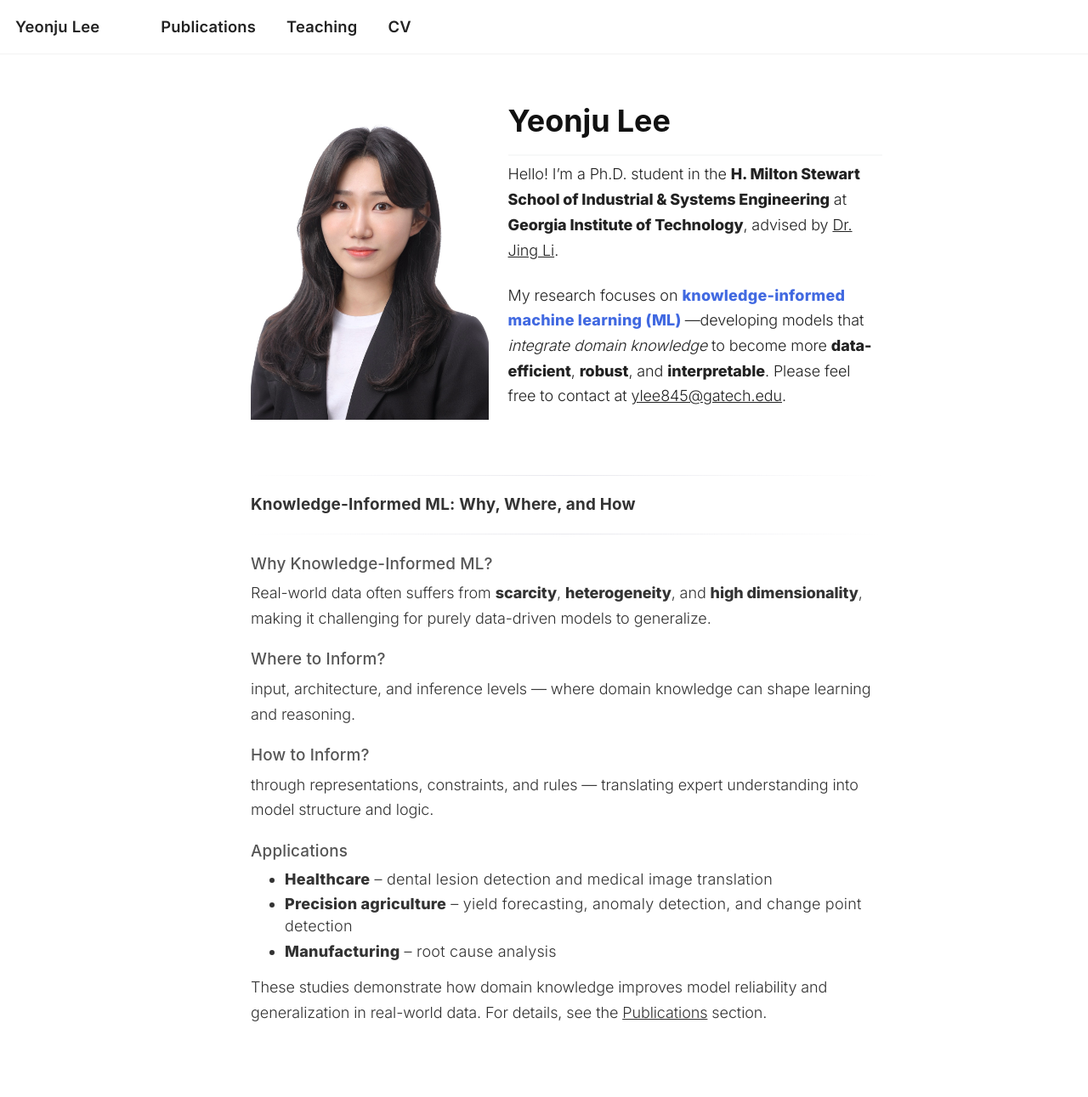
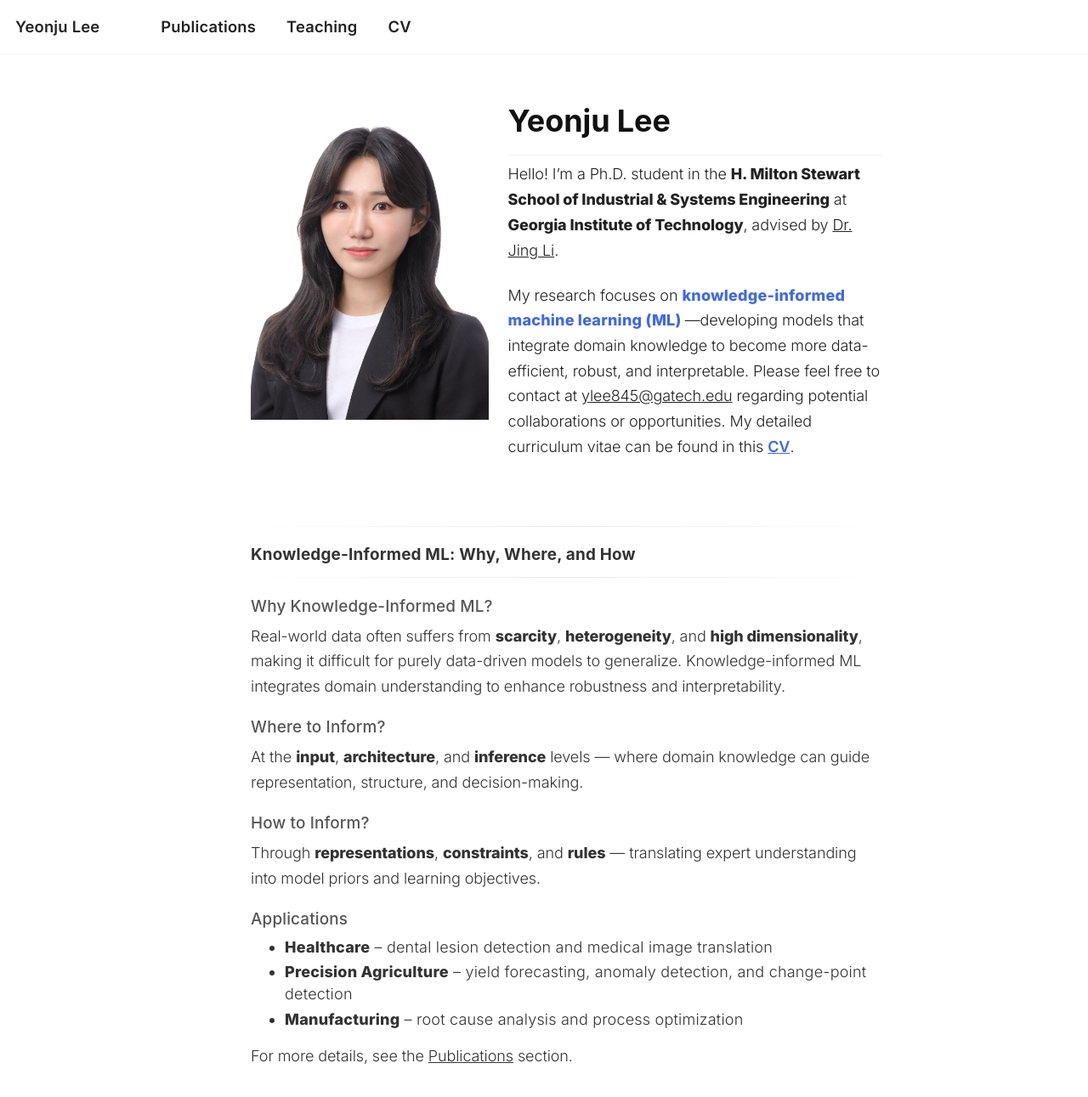
Before and after one commit to ylee845/ylee845.github.io, a Jekyll site: the page built from _pages/about.md, in a window 1280 px wide and 1400 px high. Shown: the top 1291 px of the window at 85% size. Built offline with Jekyll 4.4.1, drawn with Linux system fonts in a browser that asks for light colours; a script that is not in the unit is left out.

Commit message:
Update about.md

```diff
--- a/_pages/about.md
+++ b/_pages/about.md
@@ -168,11 +168,13 @@ h4 {
       <span style="color:#4169E1; font-weight:700; letter-spacing:0.2px;">
         knowledge-informed machine learning (ML)
       </span>
-      —developing models that
-      <em>integrate domain knowledge</em> to become more
-      <strong>data-efficient</strong>, <strong>robust</strong>, and <strong>interpretable</strong>.
+      —developing models that integrate domain knowledge to become more
+      data-efficient, robust, and interpretable.
       Please feel free to contact at
-      <a href="mailto:ylee845@gatech.edu">ylee845@gatech.edu</a>.
+      <a href="mailto:ylee845@gatech.edu">ylee845@gatech.edu</a> regarding potential collaborations or opportunities.
+      My detailed curriculum vitae can be found in this
+      <a href="/files/Yeonju_Lee_CV.pdf" style="color:#4169E1; font-weight:600;">CV</a>.
+
     </p>
   </div>
 </div>
@@ -180,33 +182,35 @@ h4 {
 <hr>
 <section class="about-sections">
   <h3>Knowledge-Informed ML: <span class="accent">Why, Where, and How</span></h3>
-  <hr class="section-divider">
+  <hr class="section-divider" style="margin-top:0.8rem; margin-bottom:0.8rem;">
 
-  <h4>Why Knowledge-Informed ML?</h4>
-  <p>
-    Real-world data often suffers from <strong>scarcity</strong>, <strong>heterogeneity</strong>,
-    and <strong>high dimensionality</strong>, making it challenging for purely data-driven models to generalize.
-  </p>
+<h4>Why Knowledge-Informed ML?</h4>
+<p>
+Real-world data often suffers from <strong>scarcity</strong>, <strong>heterogeneity</strong>,
+and <strong>high dimensionality</strong>, making it difficult for purely data-driven models to generalize.
+Knowledge-informed ML integrates domain understanding to enhance robustness and interpretability.
+</p>
 
-  <h4>Where to Inform?</h4>
-  <p>
-  input, architecture, and inference levels — where domain knowledge can shape learning and reasoning.
-  </p>
+<h4>Where to Inform?</h4>
+<p>
+At the <strong>input</strong>, <strong>architecture</strong>, and <strong>inference</strong> levels —
+where domain knowledge can guide representation, structure, and decision-making.
+</p>
 
-  <h4>How to Inform?</h4>
-  <p>
-  through representations, constraints, and rules — translating expert understanding into model structure and logic.
-  </p>
+<h4>How to Inform?</h4>
+<p>
+Through <strong>representations</strong>, <strong>constraints</strong>, and <strong>rules</strong> —
+translating expert understanding into model priors and learning objectives.
+</p>
 
-  <h4>Applications</h4>
-  <ul>
-    <li><strong>Healthcare</strong> – dental lesion detection and medical image translation</li>
-    <li><strong>Precision agriculture</strong> – yield forecasting, anomaly detection, and change point detection</li>
-    <li><strong>Manufacturing</strong> – root cause analysis</li>
-  </ul>
+<h4>Applications</h4>
+<ul>
+  <li><strong>Healthcare</strong> – dental lesion detection and medical image translation</li>
+  <li><strong>Precision Agriculture</strong> – yield forecasting, anomaly detection, and change-point detection</li>
+  <li><strong>Manufacturing</strong> – root cause analysis and process optimization</li>
+</ul>
 
   <p>
-    These studies demonstrate how domain knowledge improves model reliability and generalization in real-world data.
-    For details, see the <a href="/publications">Publications</a> section.
+    For more details, see the <a href="/publications">Publications</a> section.
   </p>
 </section>
```
